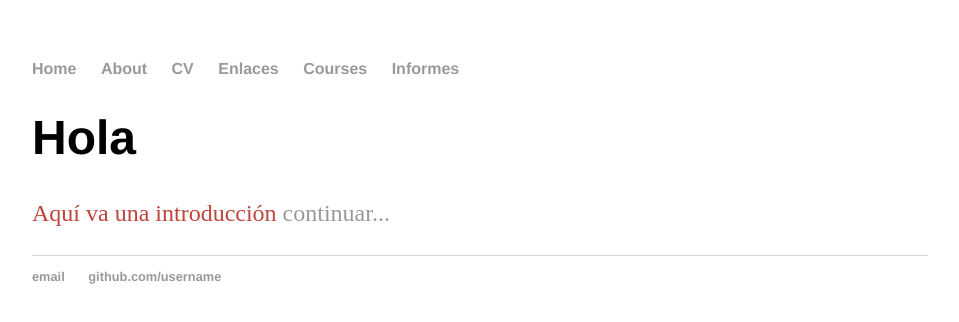
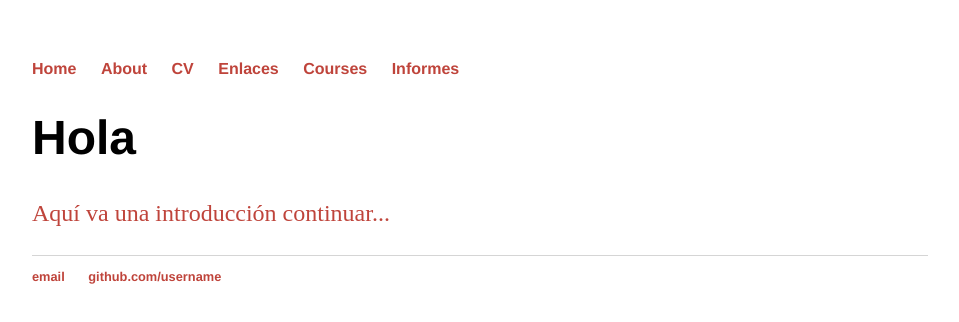
Before and after one commit to elecmicro/elecmicro.github.io, a plain HTML site: page index.html in a window 1280 px wide. Shown: the whole page, without its empty margins (160-1119 px from the left). Drawn offline with Linux system fonts and the light colour scheme.

Commit message:
Update main.css

```diff
--- a/css/main.css
+++ b/css/main.css
@@ -14,7 +14,7 @@ nav ul li, footer ul li {
 }
 a {
     text-decoration: none;
-    color: #999;
+    color: #BF443B;
 }
 a:hover {
     text-decoration: underline;
```
